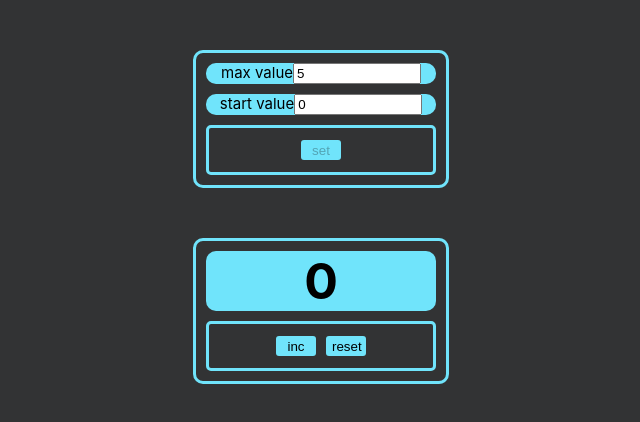
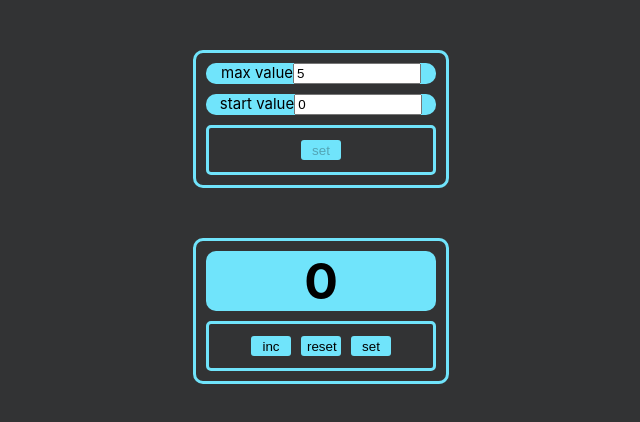
Before and after one commit to MaAnka324/counter, a React (Create React App) app: page /reset in a window 1280 px wide. Shown: the top 422 px of the page, without its empty margins (319-959 px from the left). Built offline with nearby package versions, Linux system fonts and the light colour scheme.

Commit message:
init commit

```diff
--- a/package.json
+++ b/package.json
@@ -11,9 +11,11 @@
     "@types/node": "^16.18.24",
     "@types/react": "^18.0.37",
     "@types/react-dom": "^18.0.11",
+    "@types/react-router-dom": "^5.3.3",
     "gh-pages": "^5.0.0",
     "react": "^18.2.0",
     "react-dom": "^18.2.0",
+    "react-router-dom": "^6.10.0",
     "react-scripts": "5.0.1",
     "typescript": "^4.9.5",
     "web-vitals": "^2.1.4"
--- a/src/App.tsx
+++ b/src/App.tsx
@@ -1,12 +1,133 @@
-import React, {useState} from 'react';
+import React, {ChangeEvent, useEffect, useState} from 'react';
 import Reset from "./components/Reset";
+import { BrowserRouter, Route, Routes } from 'react-router-dom';
+import Settings from "./components/Set";
+
+
+
 
 function App() {
 
+    let [start, setStart] = useState<any>(JSON.parse(localStorage.getItem('startValue') ?? '0'))
+    let [max, setMax] = useState<any>(JSON.parse(localStorage.getItem('maxValue') ?? '5'))
+    let [displayValue, setDisplayValue] = useState<any>( JSON.parse(localStorage.getItem('counterValue') ?? '0'))//localStorage.getItem('counterValue') ? localStorage.getItem('counterValue'): '0'
+    let [disableSet, setDisableSet] = useState<boolean>(true)
+    let [disableInc, setDisableInc] = useState<boolean>(false)
+    let [disableReset, setDisableReset] = useState<boolean>(false)
+
+    useEffect( () => {
+        localStorage.setItem('counterValue', JSON.stringify(displayValue))
+    }, [displayValue] )
+
+    useEffect( () => {
+        localStorage.setItem('startValue', JSON.stringify(start))
+    }, [start] )
+
+    useEffect( () => {
+        localStorage.setItem('maxValue', JSON.stringify(max))
+    }, [max] )
+
+    const startDisable = (e: ChangeEvent<HTMLInputElement>) => {
+        handleStartValue(+e.currentTarget.value)
+        setDisableInc(true)
+        setDisableReset(true)
+    }
+    const maxDisable = (e: ChangeEvent<HTMLInputElement>) => {
+        handleMaxValue(+e.currentTarget.value)
+        setDisableInc(true)
+        setDisableReset(true)
+    }
+
+    const handleStartValue = (newStartValue: number) => {
+        setStart(newStartValue)
+        setDisableSet(false)
+        if(newStartValue < 0) {
+            setDisableSet(true)
+            setDisplayValue('Incorrect value')
+            return
+        }
+        if(newStartValue >=  max) {
+            setDisableSet(true)
+            setDisplayValue('Incorrect value')
+            return
+        }
+        else {
+            return  setDisplayValue('Click set')
+        }
+    }
+    const handleMaxValue = (newMaxValue: number) => {
+        setMax(newMaxValue)
+        setDisableSet(false)
+        if(newMaxValue < 0) {
+            setDisableSet(true)
+            setDisplayValue('Incorrect value')
+            return
+        }
+        if(newMaxValue <= start) {
+            setDisableSet(true)
+            setDisplayValue('Incorrect value')
+            return
+        }
+        else return setDisplayValue('Click set')
+    }
+
+    const handlerDisplayValue = () => {
+        setDisplayValue(start)
+        setDisableSet(true)
+        setDisableInc(false)
+        setDisableReset(false)
+    }
+
+    const onClickHandler = () => {
+        if (start === max) return
+        setDisplayValue(++displayValue)
+        if(displayValue === max) setDisableInc(true)
+    }
+
+    const onClickHandler0 = () => {
+        setDisplayValue(start)
+        setDisableInc(false)
+    }
+
   return (
-      <div>
-        <Reset/>
-      </div>
+      <BrowserRouter>
+          <Settings
+              max={max}
+              start={start}
+              handleStartValue={handleStartValue}
+              handleMaxValue={handleMaxValue}
+              handlerDisplayValue={handlerDisplayValue}
+              onChangeStartDis={startDisable}
+              onChangeMaxDis={maxDisable}
+              disabled={disableSet}
+          />
+          <Reset
+              displayValue={displayValue}
+              onClickHandler={onClickHandler}
+              onClickHandler0={onClickHandler0}
+              disableInc={disableInc}
+              disableReset={disableReset}
+              max={max}
+          />
+          {/*<Route path={'/settings'} render={() => <Settings*/}
+          {/*    max={max}*/}
+          {/*    start={start}*/}
+          {/*    handleStartValue={handleStartValue}*/}
+          {/*    handleMaxValue={handleMaxValue}*/}
+          {/*    handlerDisplayValue={handlerDisplayValue}*/}
+          {/*    onChangeStartDis={startDisable}*/}
+          {/*    onChangeMaxDis={maxDisable}*/}
+          {/*    disabled={disableSet}*/}
+          {/*/>}/>*/}
+        {/*  <Route path={'/reset'} render={() => <Reset*/}
+        {/*    displayValue={displayValue}*/}
+        {/*    onClickHandler={onClickHandler}*/}
+        {/*    onClickHandler0={onClickHandler0}*/}
+        {/*    disableInc={disableInc}*/}
+        {/*    disableReset={disableReset}*/}
+        {/*    max={max}*/}
+        {/*/>}/>*/}
+      </BrowserRouter>
   )
 }
 
--- a/src/components/Reset.tsx
+++ b/src/components/Reset.tsx
@@ -1,118 +1,124 @@
 import React, {ChangeEvent, useEffect, useState} from 'react';
 import s from "../App.module.css";
-
 import Button from "./Button";
 import Settings from "./Set";
 
-const Reset = () => {
+type ResetType = {
+    displayValue: string
+    onClickHandler: () => void
+    onClickHandler0: () => void
+    disableInc: boolean
+    disableReset: boolean
+    max: string
+}
 
-    let [start, setStart] = useState<any>(JSON.parse(localStorage.getItem('startValue') ?? '0'))
-    let [max, setMax] = useState<any>(JSON.parse(localStorage.getItem('maxValue') ?? '5'))
-    let [displayValue, setDisplayValue] = useState<any>( JSON.parse(localStorage.getItem('counterValue') ?? '0'))//localStorage.getItem('counterValue') ? localStorage.getItem('counterValue'): '0'
-    let [disableSet, setDisableSet] = useState<boolean>(true)
-    let [disableInc, setDisableInc] = useState<boolean>(false)
-    let [disableReset, setDisableReset] = useState<boolean>(false)
+const Reset = (props: ResetType) => {
 
-
-    useEffect( () => {
-        localStorage.setItem('counterValue', JSON.stringify(displayValue))
-    }, [displayValue] )
-
-    useEffect( () => {
-        localStorage.setItem('startValue', JSON.stringify(start))
-    }, [start] )
-
-    useEffect( () => {
-        localStorage.setItem('maxValue', JSON.stringify(max))
-    }, [max] )
-
-    const startDisable = (e: ChangeEvent<HTMLInputElement>) => {
-        handleStartValue(+e.currentTarget.value)
-        setDisableInc(true)
-        setDisableReset(true)
-    }
-    const maxDisable = (e: ChangeEvent<HTMLInputElement>) => {
-        handleMaxValue(+e.currentTarget.value)
-        setDisableInc(true)
-        setDisableReset(true)
-    }
-
-    const handleStartValue = (newStartValue: number) => {
-        setStart(newStartValue)
-        setDisableSet(false)
-        if(newStartValue < 0) {
-            setDisableSet(true)
-            setDisplayValue('Incorrect value')
-            return
-        }
-        if(newStartValue >=  max) {
-            setDisableSet(true)
-            setDisplayValue('Incorrect value')
-            return
-        }
-        else {
-            return  setDisplayValue('Click set')
-        }
-
-    }
-    const handleMaxValue = (newMaxValue: number) => {
-        setMax(newMaxValue)
-        setDisableSet(false)
-        if(newMaxValue < 0) {
-            setDisableSet(true)
-            setDisplayValue('Incorrect value')
-            return
-        }
-        if(newMaxValue <= start) {
-            setDisableSet(true)
-            setDisplayValue('Incorrect value')
-            return
-        }
-        else return setDisplayValue('Click set')
-    }
-
-    const handlerDisplayValue = () => {
-        setDisplayValue(start)
-        setDisableSet(true)
-        setDisableInc(false)
-        setDisableReset(false)
-    }
-
-    const onClickHandler = () => {
-        if (start === max) return
-        setDisplayValue(++displayValue)
-        if(displayValue === max) setDisableInc(true)
-    }
-
-    const onClickHandler0 = () => {
-        setDisplayValue(start)
-        setDisableInc(false)
-    }
+    // let [start, setStart] = useState<any>(JSON.parse(localStorage.getItem('startValue') ?? '0'))
+    // let [max, setMax] = useState<any>(JSON.parse(localStorage.getItem('maxValue') ?? '5'))
+    // let [displayValue, setDisplayValue] = useState<any>( JSON.parse(localStorage.getItem('counterValue') ?? '0'))//localStorage.getItem('counterValue') ? localStorage.getItem('counterValue'): '0'
+    // let [disableSet, setDisableSet] = useState<boolean>(true)
+    // let [disableInc, setDisableInc] = useState<boolean>(false)
+    // let [disableReset, setDisableReset] = useState<boolean>(false)
+    //
+    // useEffect( () => {
+    //     localStorage.setItem('counterValue', JSON.stringify(displayValue))
+    // }, [displayValue] )
+    //
+    // useEffect( () => {
+    //     localStorage.setItem('startValue', JSON.stringify(start))
+    // }, [start] )
+    //
+    // useEffect( () => {
+    //     localStorage.setItem('maxValue', JSON.stringify(max))
+    // }, [max] )
+    //
+    // const startDisable = (e: ChangeEvent<HTMLInputElement>) => {
+    //     handleStartValue(+e.currentTarget.value)
+    //     setDisableInc(true)
+    //     setDisableReset(true)
+    // }
+    // const maxDisable = (e: ChangeEvent<HTMLInputElement>) => {
+    //     handleMaxValue(+e.currentTarget.value)
+    //     setDisableInc(true)
+    //     setDisableReset(true)
+    // }
+    //
+    // const handleStartValue = (newStartValue: number) => {
+    //     setStart(newStartValue)
+    //     setDisableSet(false)
+    //     if(newStartValue < 0) {
+    //         setDisableSet(true)
+    //         setDisplayValue('Incorrect value')
+    //         return
+    //     }
+    //     if(newStartValue >=  max) {
+    //         setDisableSet(true)
+    //         setDisplayValue('Incorrect value')
+    //         return
+    //     }
+    //     else {
+    //         return  setDisplayValue('Click set')
+    //     }
+    // }
+    // const handleMaxValue = (newMaxValue: number) => {
+    //     setMax(newMaxValue)
+    //     setDisableSet(false)
+    //     if(newMaxValue < 0) {
+    //         setDisableSet(true)
+    //         setDisplayValue('Incorrect value')
+    //         return
+    //     }
+    //     if(newMaxValue <= start) {
+    //         setDisableSet(true)
+    //         setDisplayValue('Incorrect value')
+    //         return
+    //     }
+    //     else return setDisplayValue('Click set')
+    // }
+    //
+    // const handlerDisplayValue = () => {
+    //     setDisplayValue(start)
+    //     setDisableSet(true)
+    //     setDisableInc(false)
+    //     setDisableReset(false)
+    // }
+    //
+    // const onClickHandler = () => {
+    //     if (start === max) return
+    //     setDisplayValue(++displayValue)
+    //     if(displayValue === max) setDisableInc(true)
+    // }
+    //
+    // const onClickHandler0 = () => {
+    //     setDisplayValue(start)
+    //     setDisableInc(false)
+    // }
 
     const finalClassName = `${s.number}
-    ${displayValue === max ? s.number5 : displayValue === 'Incorrect value' ? s.number5 : s.number}`
+    ${props.displayValue === props.max ? s.number5 : props.displayValue === 'Incorrect value' ? s.number5 : s.number}`
 
     return (
         <div>
-            <Settings
-                max={max}
-                start={start}
-                handleStartValue={handleStartValue}
-                handleMaxValue={handleMaxValue}
-                handlerDisplayValue={handlerDisplayValue}
-                onChangeStartDis={startDisable}
-                onChangeMaxDis={maxDisable}
-                disabled={disableSet}
-            />
+            {/*<Settings*/}
+            {/*    max={max}*/}
+            {/*    start={start}*/}
+            {/*    handleStartValue={handleStartValue}*/}
+            {/*    handleMaxValue={handleMaxValue}*/}
+            {/*    handlerDisplayValue={handlerDisplayValue}*/}
+            {/*    onChangeStartDis={startDisable}*/}
+            {/*    onChangeMaxDis={maxDisable}*/}
+            {/*    disabled={disableSet}*/}
+            {/*/>*/}
+
             <div className={s.block}>
                 <div>
-                    <h1 className={finalClassName}>{displayValue}</h1>
+                    <h1 className={finalClassName}>{props.displayValue}</h1>
                 </div>
                 <div className={s.buttons}>
-                    {/*<button className={s.incButton} disabled={disableInc} onClick={onClickHandler}>inc</button>*/}
-                    <Button onClick={onClickHandler} disabled={disableInc} buttonName={'inc'}/>
-                    {/*<button className={s.resetButton} disabled={disableReset} onClick={onClickHandler0}>reset</button>*/}
-                    <Button onClick={onClickHandler0} disabled={disableReset} buttonName={'reset'}/>
+                    <Button onClick={props.onClickHandler} disabled={props.disableInc} buttonName={'inc'}/>
+                    <Button onClick={props.onClickHandler0} disabled={props.disableReset} buttonName={'reset'}/>
+                    <Button onClick={()=> {} } disabled={false} buttonName={'set'}/>
                 </div>
             </div>
         </div>
--- a/src/components/Set.tsx
+++ b/src/components/Set.tsx
@@ -1,6 +1,7 @@
 import React, {ChangeEvent} from 'react';
 import s from "../App.module.css";
 import Button from "./Button";
+
 
 type SettingsType = {
     start: number
@@ -28,7 +29,6 @@ const Settings = (props: SettingsType) => {
                 <input value={props.start} type={"number"} onChange={props.onChangeStartDis}/>
             </div>
             <div className={s.buttons}>
-                {/*<button className={s.incButton} disabled={props.disabled} onClick={props.handlerDisplayValue}>set</button>*/}
                 <Button onClick={props.handlerDisplayValue} disabled={props.disabled} buttonName={'set'}/>
             </div>
         </div>
--- a/src/index.tsx
+++ b/src/index.tsx
@@ -8,9 +8,11 @@ const root = ReactDOM.createRoot(
   document.getElementById('root') as HTMLElement
 );
 root.render(
+
   <React.StrictMode>
     <App />
   </React.StrictMode>
+
 );
 
 // If you want to start measuring performance in your app, pass a function
```
